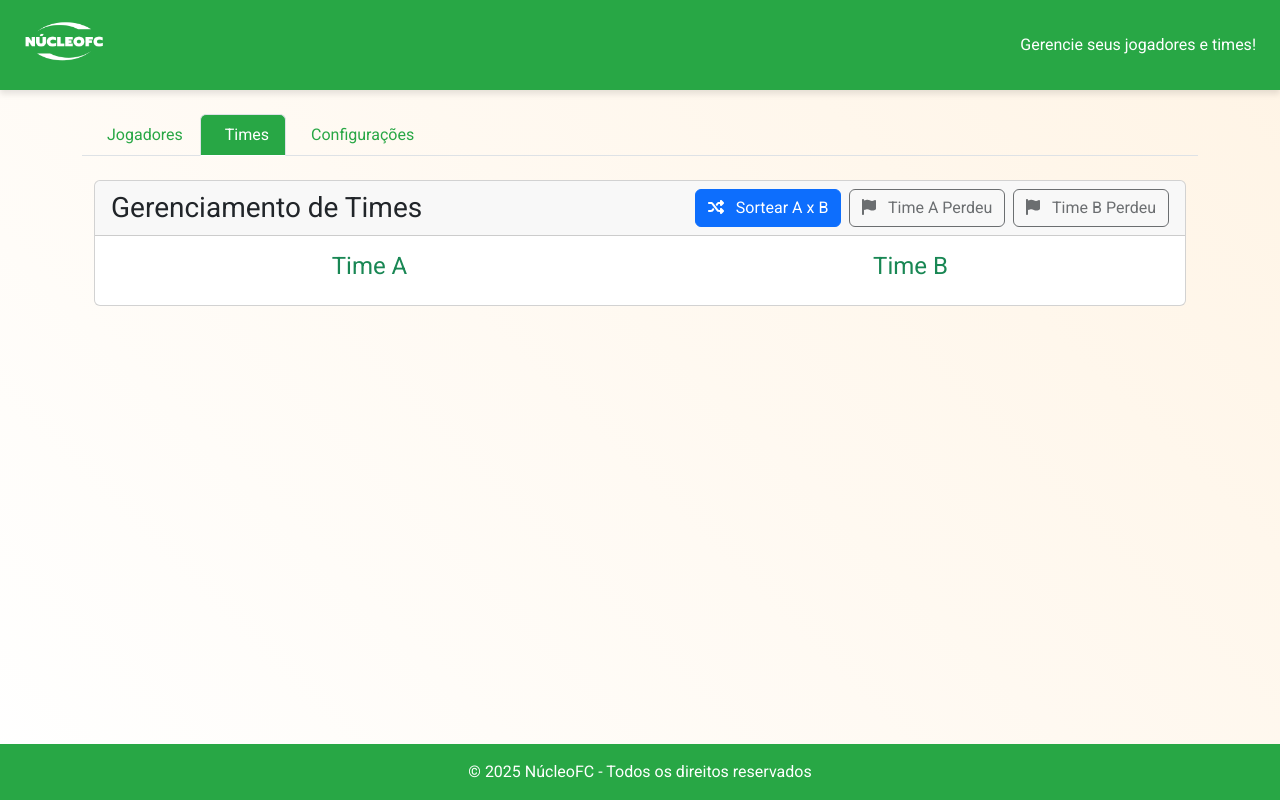
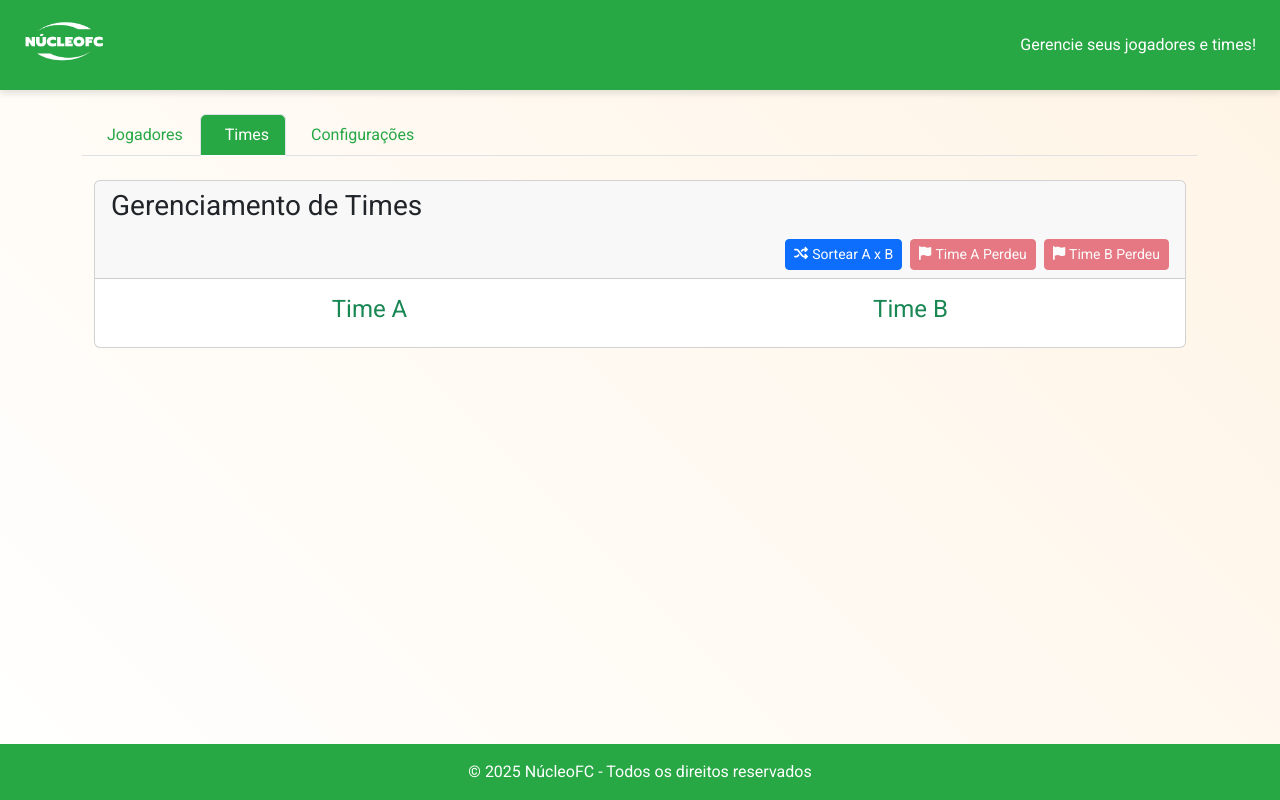
Before and after one commit to leandrosof/sistema-de-jogadores, a Next.js app: page / in a window 1280 px wide. Both pictures are taken after a click on the button "Times". Built offline with nearby package versions, Linux system fonts and the light colour scheme.

Commit message:
corrige bugs

```diff
--- a/components/TeamManagement.js
+++ b/components/TeamManagement.js
@@ -117,35 +117,49 @@ export default function TeamManagement({
 
   return (
     <div className="card mt-4">
-      <div className="card-header d-flex justify-content-between align-items-center">
-        <h3 className="mb-0">Gerenciamento de Times</h3>
-        <div>
-          {currentIndex.current > 0 && (
+      <div className="card-header">
+        {/* Título sempre acima */}
+        <h3 className="mb-3 text-center text-md-start">
+          Gerenciamento de Times
+        </h3>
+
+        {/* Container dos botões com layout responsivo */}
+        <div className="d-flex flex-column flex-md-row gap-2 justify-content-center justify-content-md-end align-items-center">
+          <button onClick={sortTeamsOnly} className="btn btn-primary btn-sm">
+            <FontAwesomeIcon icon={faRandom} className="me-1" />
+            <span className="d-none d-sm-inline">Sortear</span> A x B
+          </button>
+
+          <div className="d-flex gap-2">
             <button
-              onClick={undoLastAction}
-              className="btn btn-secondary me-2"
-              title="Desfazer última ação"
+              onClick={() => handleTeamLost("A")}
+              className="btn btn-danger btn-sm"
+              disabled={reserves.length === 0}
             >
-              <FontAwesomeIcon icon={faUndo} className="me-2" /> Desfazer
+              <FontAwesomeIcon icon={faFlag} className="me-1" />
+              <span className="d-none d-sm-inline">Time</span> A Perdeu
             </button>
-          )}
-          <button onClick={sortTeamsOnly} className="btn btn-primary me-2">
-            <FontAwesomeIcon icon={faRandom} className="me-2" /> Sortear A x B
-          </button>
-          <button
-            onClick={() => handleTeamLost("A")}
-            className="btn btn-lost me-2"
-            disabled={reserves.length === 0}
-          >
-            <FontAwesomeIcon icon={faFlag} className="me-2" /> Time A Perdeu
-          </button>
-          <button
-            onClick={() => handleTeamLost("B")}
-            className="btn btn-lost"
-            disabled={reserves.length === 0}
-          >
-            <FontAwesomeIcon icon={faFlag} className="me-2" /> Time B Perdeu
-          </button>
+
+            <button
+              onClick={() => handleTeamLost("B")}
+              className="btn btn-danger btn-sm"
+              disabled={reserves.length === 0}
+            >
+              <FontAwesomeIcon icon={faFlag} className="me-1" />
+              <span className="d-none d-sm-inline">Time</span> B Perdeu
+            </button>
+
+            {currentIndex.current > 0 && (
+              <button
+                onClick={undoLastAction}
+                className="btn btn-secondary btn-sm"
+                title="Desfazer última ação"
+              >
+                <FontAwesomeIcon icon={faUndo} className="me-1" />
+                <span className="d-none d-sm-inline">Desfazer</span>
+              </button>
+            )}
+          </div>
         </div>
       </div>
 
@@ -159,7 +173,6 @@ export default function TeamManagement({
                   key={index}
                   className="list-group-item d-flex justify-content-between"
                 >
-                  <span>{player?.name || "Vaga"}</span>
                   {reserves.length > 0 && (
                     <button
                       className="btn btn-sm btn-outline-primary"
@@ -182,6 +195,8 @@ export default function TeamManagement({
                       <FontAwesomeIcon icon={faSyncAlt} />
                     </button>
                   )}
+
+                  <span>{player?.name || "Vaga"}</span>
                 </li>
               ))}
             </ul>
@@ -195,7 +210,6 @@ export default function TeamManagement({
                   key={index}
                   className="list-group-item d-flex justify-content-between"
                 >
-                  <span>{player?.name || "Vaga"}</span>
                   {reserves.length > 0 && (
                     <button
                       className="btn btn-sm btn-outline-primary"
@@ -218,6 +232,7 @@ export default function TeamManagement({
                       <FontAwesomeIcon icon={faSyncAlt} />
                     </button>
                   )}
+                  <span>{player?.name || "Vaga"}</span>
                 </li>
               ))}
             </ul>
```
